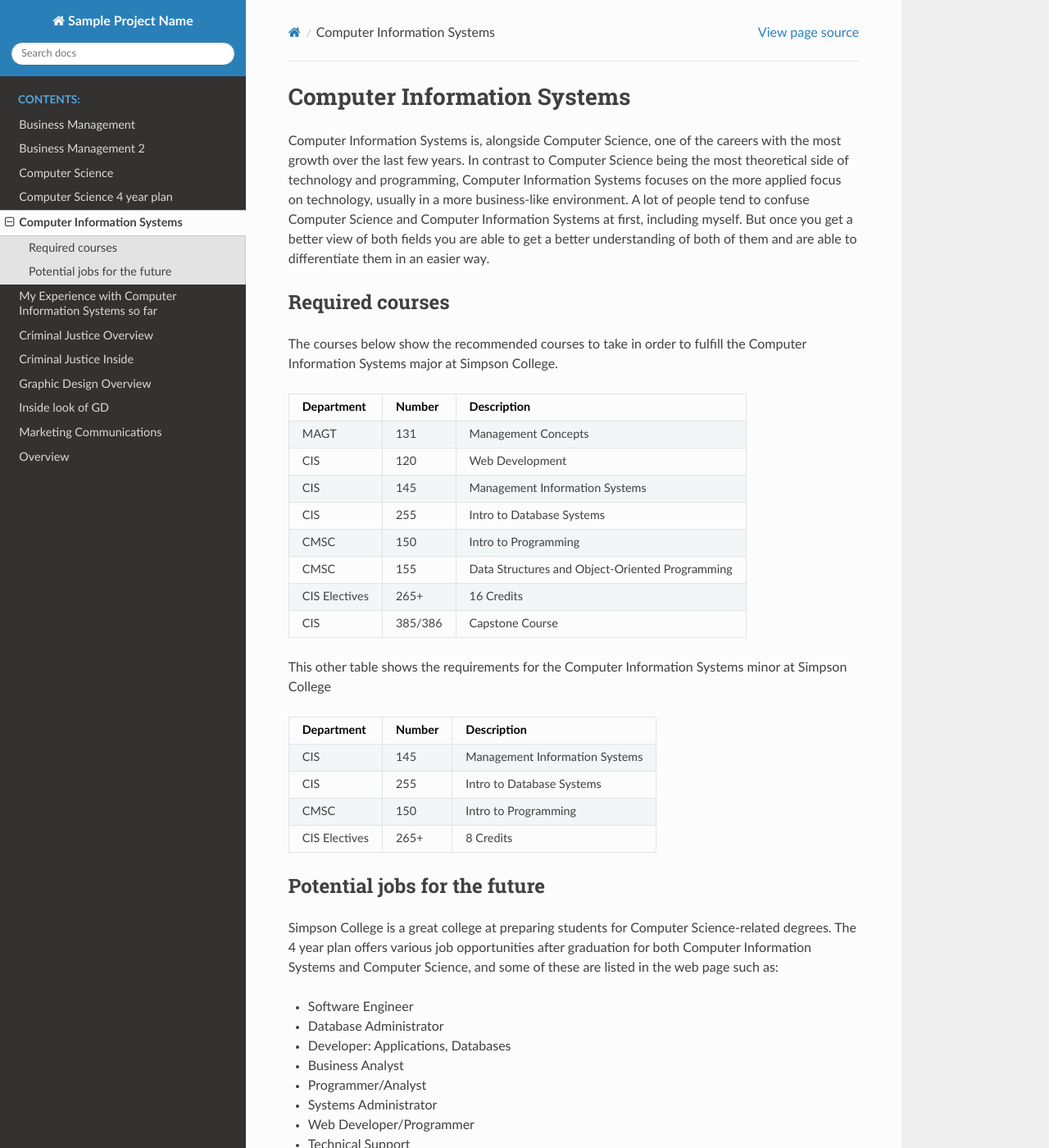
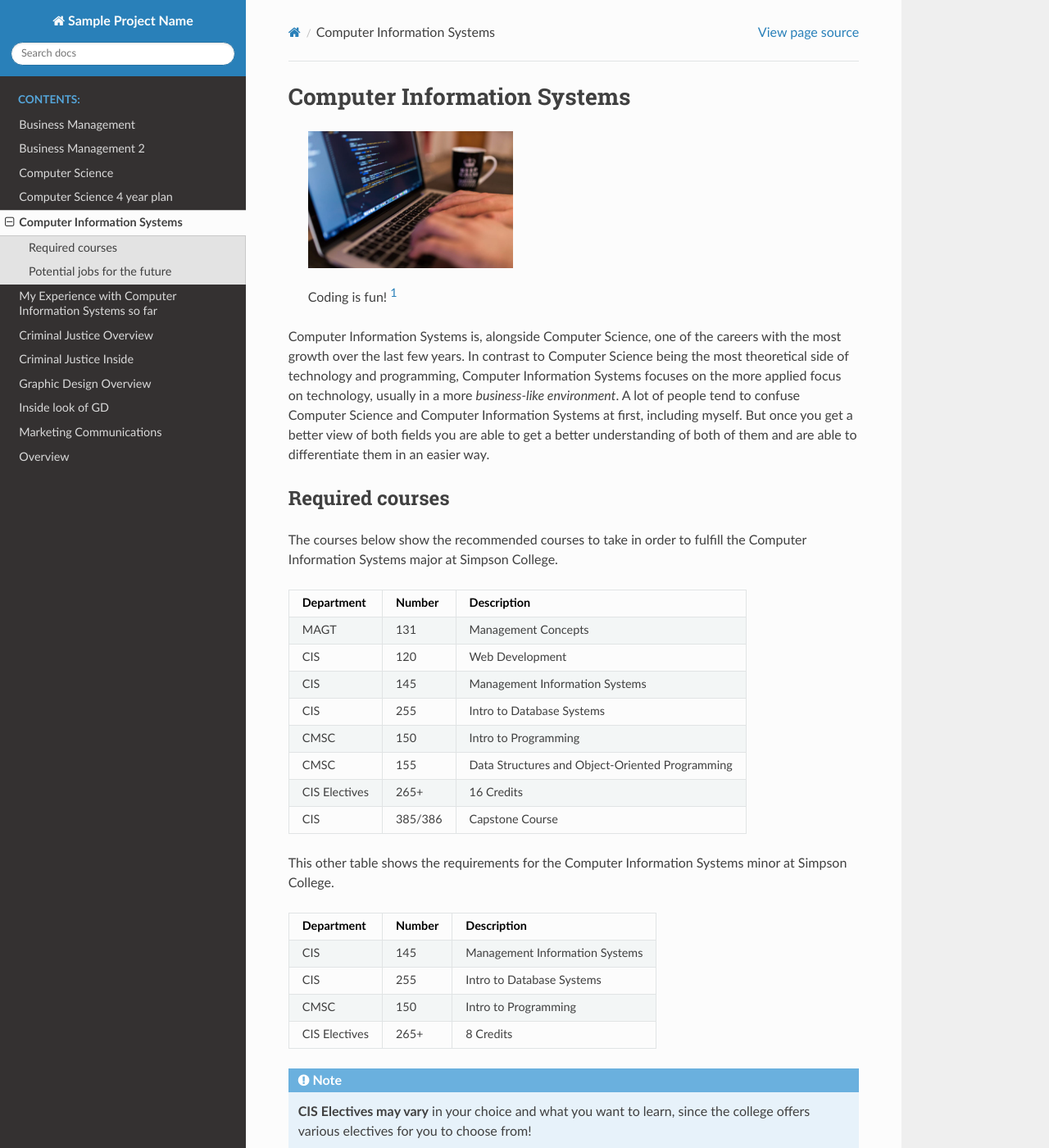
Before and after one commit to burnskatie/majors_template, a Sphinx documentation site: the page built from source/computer_information_systems/index.rst, in a window 1280 px wide and 1400 px high. Shown: the whole window at 82% size. Built offline with Sphinx 7.4.7 and the Read the Docs theme 2.0.0, drawn with Linux system fonts in a browser that asks for light colours; some of the changed text lies outside the part shown.

Commit message:
Last Changes

```diff
--- a/source/computer_information_systems/index.rst
+++ b/source/computer_information_systems/index.rst
@@ -1,10 +1,15 @@
 Computer Information Systems
 ============================
+
+    .. figure:: coding_image.jpeg
+       :width: 250px
+
+    Coding is fun! [#f1]_
 
 Computer Information Systems is, alongside Computer Science, one of the careers
 with the most growth over the last few years. In contrast to Computer Science
 being the most theoretical side of technology and programming, Computer Information
-Systems focuses on the more applied focus on technology, usually in a more business-like environment.
+Systems focuses on the more applied focus on technology, usually in a more *business-like environment*.
 A lot of people tend to confuse Computer Science and Computer Information Systems at first,
 including myself. But once you get a better view of both fields you are able to get a better understanding of both of
 them and are able to differentiate them in an easier way.
@@ -27,7 +32,7 @@ CIS Electives   265+                 16 Credits
 CIS             385/386              Capstone Course
 =============   ==============       ==================
 
-This other table shows the requirements for the Computer Information Systems minor at Simpson College
+This other table shows the requirements for the Computer Information Systems minor at Simpson College.
 
 =============   ==============       ==================
 Department      Number               Description
@@ -38,11 +43,15 @@ CMSC            150                  Intro to Programming
 CIS Electives   265+                 8 Credits
 =============   ==============       ==================
 
+.. note::
+   **CIS Electives may vary** in your choice and what you want to learn, since the college
+   offers various electives for you to choose from!
+
 Potential jobs for the future
 -----------------------------
 Simpson College is a great college at preparing students for Computer Science-related degrees.
-The 4 year plan offers various job opportunities after graduation for both Computer Information Systems and Computer
-Science, and some of these are listed in the web page such as:
+The 4 year plan offers **various job opportunities** after graduation for both Computer Information Systems and Computer
+Science, and some of these are listed in the web page [#f2]_ such as:
 
 * Software Engineer
 * Database Administrator
@@ -52,3 +61,12 @@ Science, and some of these are listed in the web page such as:
 * Systems Administrator
 * Web Developer/Programmer
 * Technical Support
+
+If you want more information on the Computer Information Systems field for Simpson College, click
+"`here <https://https://simpson.edu/academics/departments/academics/departments/department-computer-science/computer-information>`_"!.
+
+.. [#f1] "`Coding is fun <https://www.indianolaiowa.gov/ImageRepository/Document?documentID=9901>`_".
+   Prenda. 2016. Retrieved 2021-12-9.
+
+.. [#f2] "`Simpson College's CIS 4 Year PlAN <https://docs.google.com/document/d/12abZKjHko7gPrPnqNtci102w65TYZnYVt3cOw96McVY/edit>`_".
+   Simpson College. 2020. Retrieved 2021-12-9.
--- a/source/computer_information_systems2/index.rst
+++ b/source/computer_information_systems2/index.rst
@@ -3,7 +3,10 @@ My Experience with Computer Information Systems so far
 
 I have personally really enjoyed the Computer Science and Information Systems'
 related classes on campus. They have helped me understand in a better way how
-the world of technology all around us works and how complex everything technology-related can become.
+the world of technology all around us works and how complex everything technology-related
+can become. Not only that, but also the teachers are really nice about always helping
+out and actually make you feel like you can do the assignments even though they might
+get difficult at times.
 
 
 Management Information Systems - CIS 145
```
Also changed, not shown: source/computer_information_systems/coding_image.jpeg (added).
